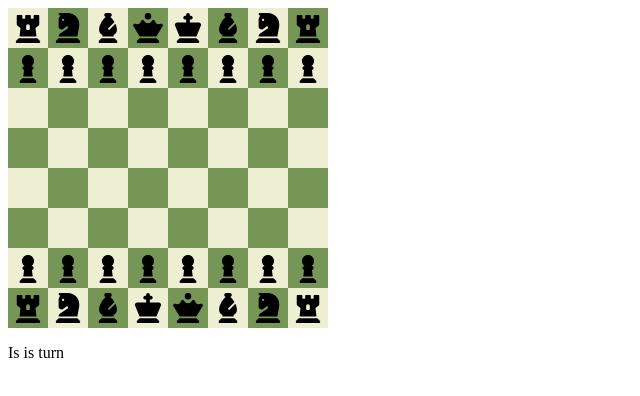
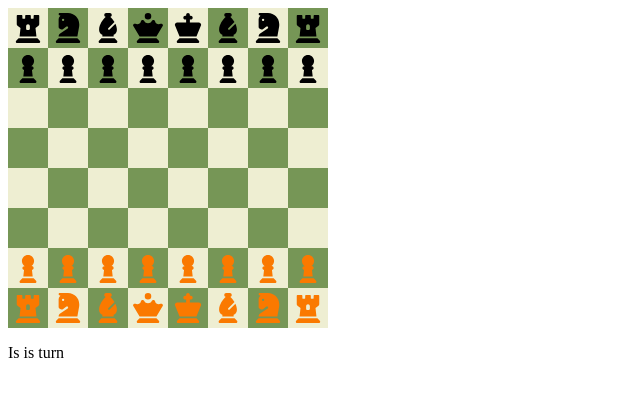
Before and after one commit to keanbayneslow/js-chess-V1, a plain HTML site: page index.html in a window 1280 px wide. Shown: the whole page, without its empty margins (0-640 px from the left). Drawn offline with Linux system fonts and the light colour scheme.

Commit message:
adds opposite piece colour

```diff
--- a/app.js
+++ b/app.js
@@ -14,7 +14,7 @@ const startPieces = [
     '', '', '', '', '', '', '', '',
     '', '', '', '', '', '', '', '',
     pawn, pawn, pawn, pawn, pawn, pawn, pawn, pawn,
-    rook, knight, bishop, king, queen, bishop, knight, rook
+    rook, knight, bishop, queen, king, bishop, knight, rook
 ]
 
 function createBoard() {
@@ -30,6 +30,14 @@ function createBoard() {
             square.classList.add(i % 2 === 0 ? "green" : "beige")
         }
 
+        if (i <= 15) {
+            square.firstChild.firstChild.classList.add('black')
+        }
+
+        if (i >= 48) {
+            square.firstChild.firstChild.classList.add('light')
+        }
+
         gameBoard.append(square)
     })
 }
--- a/styles.css
+++ b/styles.css
@@ -24,3 +24,11 @@
 .green {
     background-color: #769656;
 }
+
+.black {
+    fill: black;
+}
+
+.light {
+    fill: rgb(250, 121, 0);
+}
```
